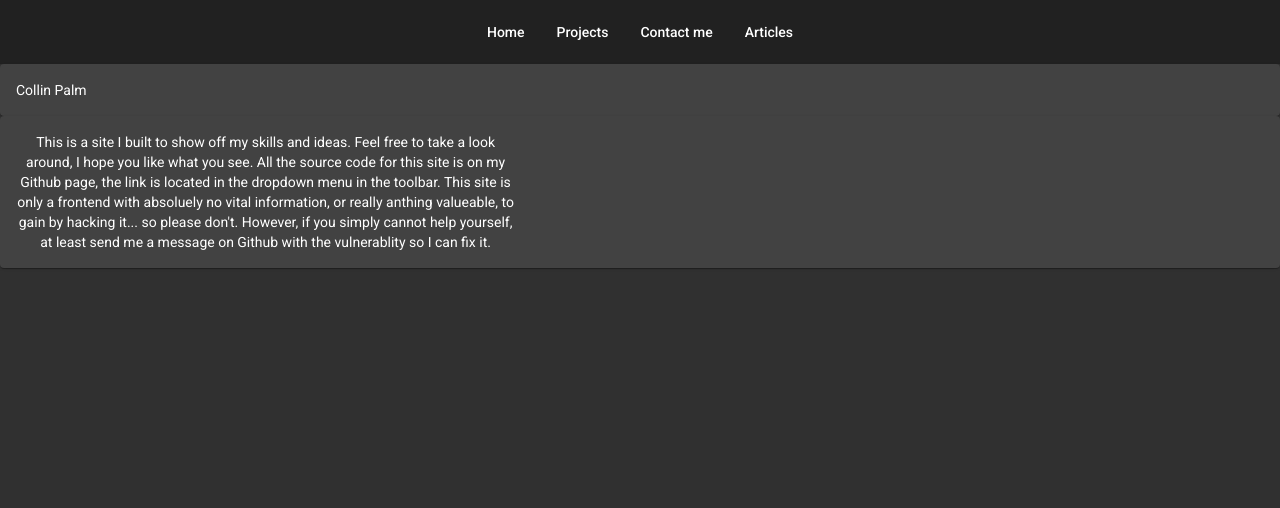
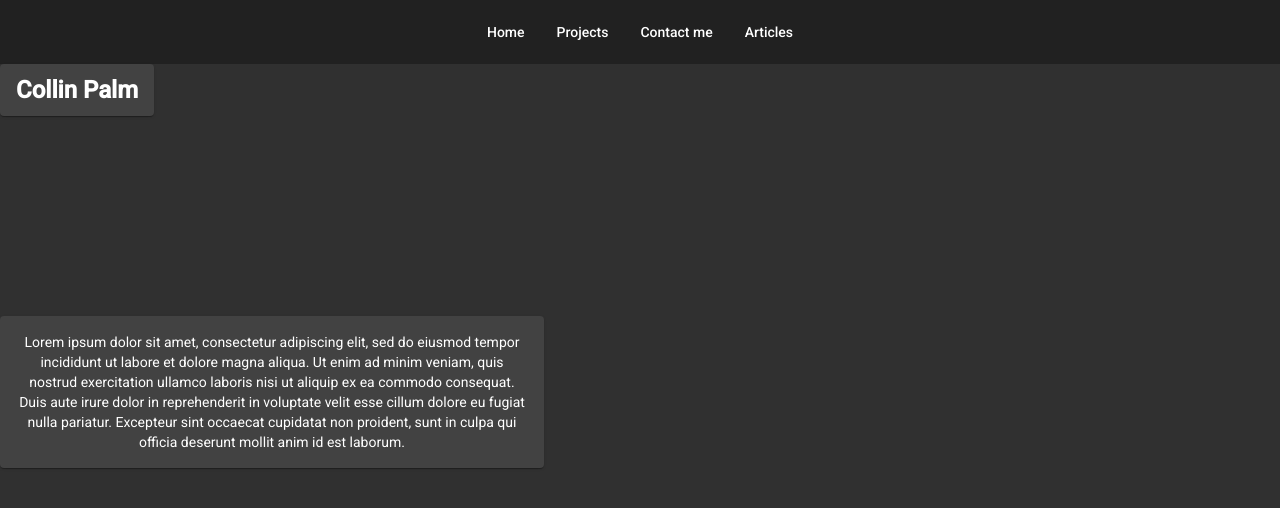
Before and after one commit to Collinpalm/resumeSite, an Angular app in the folder resumeSite/: page / in a window 1280 px wide. Shown: the top 508 px of the page. Built offline with nearby package versions, Linux system fonts and the light colour scheme.

Commit message:
added name and placeholder description

```diff
--- a/resumeSite/src/app/home-page/home-page.component.html
+++ b/resumeSite/src/app/home-page/home-page.component.html
@@ -1,19 +1,17 @@
 <body>
-    <mat-card>
-        <mat-card-content id="name">
+    <mat-card  class="namewrapper">
+        <mat-card-content class="name">
             Collin Palm
         </mat-card-content>
     </mat-card>
 
-    <mat-card>
+    <mat-card class="descriptionwrapper">
         <mat-card-content id="description">
-            This is a site I built to show off my skills and ideas.  Feel free to
-            take a look around, I hope you like what you see.  All the source code
-            for this site is on my Github page, the link is located in the dropdown
-            menu in the toolbar.  This site is only a frontend with absoluely no
-            vital information, or really anthing valueable, to gain by hacking it...
-            so please don't.  However, if you simply cannot help yourself, at least
-            send me a message on Github with the vulnerablity so I can fix it.
+            Lorem ipsum dolor sit amet, consectetur adipiscing elit, sed do eiusmod tempor incididunt
+            ut labore et dolore magna aliqua. Ut enim ad minim veniam, quis nostrud exercitation ullamco
+            laboris nisi ut aliquip ex ea commodo consequat. Duis aute irure dolor in reprehenderit in
+            voluptate velit esse cillum dolore eu fugiat nulla pariatur. Excepteur sint occaecat
+            cupidatat non proident, sunt in culpa qui officia deserunt mollit anim id est laborum.
        </mat-card-content>
     </mat-card>
 </body>
--- a/resumeSite/src/app/home-page/home-page.component.scss
+++ b/resumeSite/src/app/home-page/home-page.component.scss
@@ -1,11 +1,18 @@
-#name{
-    text-align: center;
+.namewrapper{
+    height: fit-content;
     width: fit-content;
-    height:fit-content;
 }
 
+.name{
+    font-size: x-large;
+    font-weight: bolder;
+}
+
+.descriptionwrapper{
+    width: 40%;
+    height: fit-content;
+    top: 200px;
+}
 #description{
     text-align: center;
-    width: 40%;
-    height: fit-content;
 }
```
